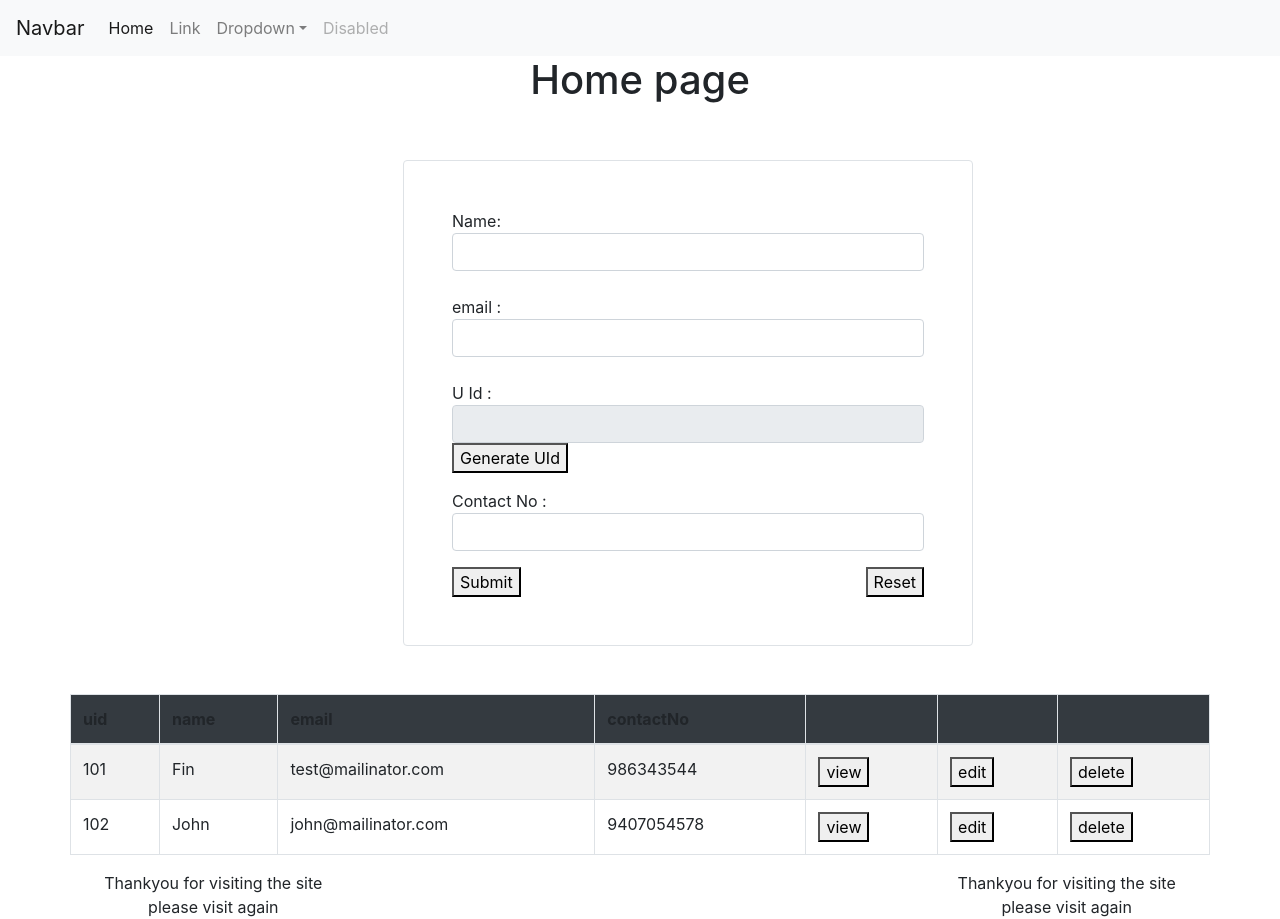
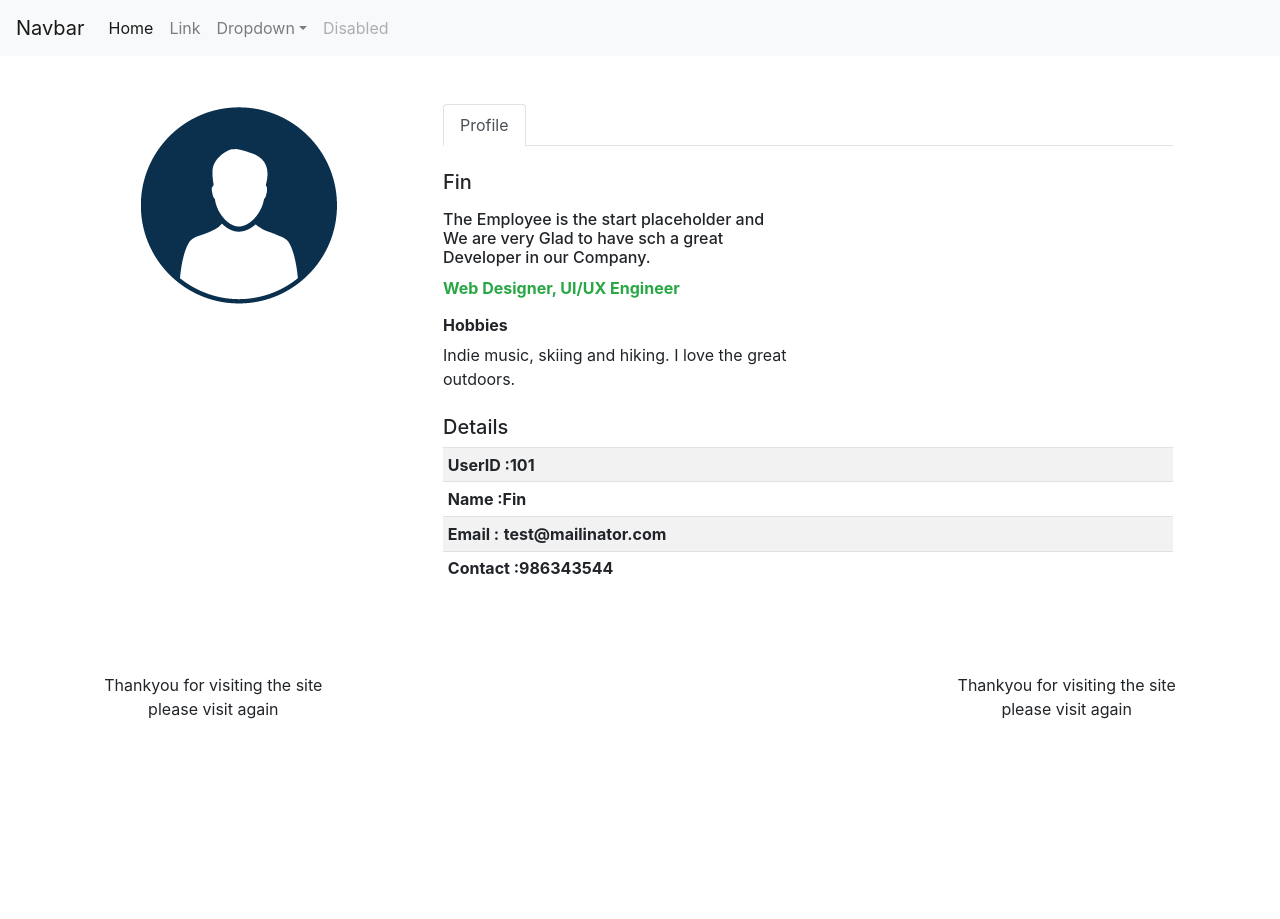
Before and after one commit to somitgarhewal/react-redux-crud, a React (Create React App) app: page /user_page/101 in a window 1280 px wide. After the commit the page ends 800 px from the top, so only its background shows below. Built offline with nearby package versions, Linux system fonts and the light colour scheme.

Commit message:
view user on userPage through routes

```diff
--- a/src/App.js
+++ b/src/App.js
@@ -3,13 +3,17 @@ import Header from './components/Header';
 import Footer from './components/Footer';
 import Home from './components/main_components/index'
 import 'bootstrap/dist/css/bootstrap.css'
+import { BrowserRouter } from 'react-router-dom';
+import AppRoutes from './components/appRoutes';
 
 const App = () => {
   return (
     <div>
-      <Header/>
-      <Home/>
-      <Footer/>
+      <BrowserRouter>
+        <Header/>
+        <AppRoutes/>
+        <Footer/>
+      </BrowserRouter>
     </div>
   );
 }
--- a/src/components/Header.js
+++ b/src/components/Header.js
@@ -1,4 +1,5 @@
 import React from 'react'
+import { Link } from 'react-router-dom'
 
 
 const Header = () => {
@@ -12,7 +13,7 @@ const Header = () => {
     <div class="collapse navbar-collapse" id="navbarSupportedContent">
       <ul class="navbar-nav mr-auto">
         <li class="nav-item active">
-          <a class="nav-link" href="#">Home <span class="sr-only">(current)</span></a>
+          <Link className="nav-link" to ='/'>Home</Link>
         </li>
         <li class="nav-item">
           <a class="nav-link" href="#">Link</a>
--- /dev/null
+++ b/src/components/UserPage.js
@@ -0,0 +1,101 @@
+import React, { Component } from 'react'
+import 'bootstrap/dist/css/bootstrap.css'
+import { connect } from 'react-redux';
+
+class UserPage extends Component {
+
+  render() {
+    const uid = this.props.match.params.uid;
+    const users= this.props.users
+    const currentUser = users.find(user => {if(user.uid == uid)return user})
+    return(
+      <div class="container m-5">
+        <div class="row my-2 ">
+          <div class="col-lg-8 order-lg-2">
+            <ul class="nav nav-tabs">
+              <li class="nav-item">
+                <a href=""
+                data-target="#profile"
+                data-toggle="tab"
+                class="nav-link active"
+                >
+                Profile
+                </a>
+              </li>
+            </ul>
+              <div className="tab-content py-4">
+                <div className="tab-pane active" id="profile">
+                  <h5 className="mb-3">{currentUser.name}</h5>
+                  <div className="row">
+                    <div className="col-md-6">
+                      <h6>
+                      The Employee is the start placeholder and We are very Glad
+                      to have sch a great Developer in our Company.
+                      </h6>
+                      <p className="text-success">
+                        {" "}
+                        <b>Web Designer, UI/UX Engineer</b>
+                      </p>
+                      <h6>
+                        <b>Hobbies</b>
+                      </h6>
+                      <p>
+                        Indie music, skiing and hiking. I love the great outdoors.
+                      </p>
+                    </div>
+                  <div className="col-md-12">
+                    <h5 className="mt-2">
+                      <span className="fa fa-clock-o ion-clock float-right"></span>
+                      Details
+                    </h5>
+                    <table className="table table-sm table-hover table-striped">
+                      <tbody>
+                        <tr>
+                          <td>
+                            <strong>UserID :</strong>
+                            <strong>{currentUser.uid}</strong>
+                          </td>
+                        </tr>
+                        <tr>
+                          <td>
+                            <strong>Name :</strong><strong>{currentUser.name}</strong>
+                          </td>
+                        </tr>
+                        <tr>
+                          <td>
+                            <strong>Email :</strong>{" "}
+                            <strong>{currentUser.email}</strong>
+                          </td>
+                        </tr>
+                        <tr>
+                          <td>
+                            <strong>Contact :</strong>
+                            <strong>{currentUser.contactNo}</strong>
+                          </td>
+                        </tr>
+                      </tbody>
+                    </table>
+                  </div>
+                </div>
+              </div>
+            </div>
+          </div>
+          <div className="col-lg-4 order-lg-1 text-center">
+            <img
+              src={require('../assets/images/download.png')}
+              className="mx-auto img-fluid img-circle d-block"
+              alt="avatar"
+            />
+          </div>
+        </div>
+      </div>
+    )
+  }
+}
+const mapStateToProps = (state) => {
+  return {
+    users : state.users
+  };
+}
+
+export default connect(mapStateToProps)(UserPage);
--- /dev/null
+++ b/src/components/appRoutes.js
@@ -0,0 +1,13 @@
+import React, { Children } from 'react'
+import { Route, Switch } from 'react-router-dom';
+import Home from '../components/main_components/index'
+import UserPage from "./UserPage"
+
+const AppRoutes = ({match}) => {
+  return (<Switch>
+    <Route path="/" component={Home} exact/>
+    <Route path="/user_page/:uid" component={UserPage}/>
+  </Switch>)
+}
+
+export default AppRoutes
--- a/src/components/main_components/Form.js
+++ b/src/components/main_components/Form.js
@@ -2,7 +2,7 @@ import React, { Component } from 'react'
 import nextId from 'react-id-generator'
 import { connect } from 'react-redux';
 import { addNewUser } from '../../redux/actions/userActions'
-import { updateUser } from '../../redux/actions/userActions'
+import {updateUser} from '../../redux/actions/userActions'
 
 class Form extends Component {
   state = {
@@ -33,9 +33,7 @@ class Form extends Component {
   changeContactHandler = (event) => {
     this.setState({ contactNo:event.target.value })
   }
-  editUser = (event) => {
 
-  }
   submit = () => {
     if (this.state.uid=='') this.setState({uid:' '})
     const user = {
@@ -46,7 +44,7 @@ class Form extends Component {
     }
     // const emailAlreadyExist = this.checkExistingUser()
     // console.log('emailAlreadyExist', emailAlreadyExist)
-    if(!this.state.contactNo.match(/^\d{10}$/)) alert("please enter correct contact no")
+    // if(!this.state.contactNo.match(/^\d{10}$/)) alert("please enter correct contact no")
     if(!/^[A-Za-z ]+$/.test(this.state.name)) alert("please enter alphabets only in name")
     if(this.state.email.includes('@') && this.state.email.includes('.')) {
       this.setState({isEmailValid:true})
@@ -60,7 +58,6 @@ class Form extends Component {
           /^[A-Za-z ]+$/.test(this.state.name) &&
           !(this.state.uid == '' || this.state.uid == ' ') && !this.props.isEdit)
             {
-            // this.props.newUser(user);
             console.log(user)
             this.props.addNewUser( user );
             this.reset();
--- a/src/components/main_components/Table.js
+++ b/src/components/main_components/Table.js
@@ -1,6 +1,7 @@
 import React, { Component } from 'react'
 import { deleteUser } from '../../redux/actions/userActions'
 import { connect } from 'react-redux'
+import { Link } from 'react-router-dom';
 
 class Table extends Component {
 
@@ -26,13 +27,15 @@ class Table extends Component {
               <td>{element.email}</td>
               <td>{element.contactNo}</td>
               <td>
+              <Link to={`/user_page/${element.uid}`}>
                   <button
                     className='viewButton'
                     type='button'
-                    onClick={() =>this.onClickView()}>
+                  >
                     <i className='fa fa-eye'></i>
                     view
                   </button>
+                </Link>
               </td>
               <td>
                 <button
--- a/src/components/main_components/index.js
+++ b/src/components/main_components/index.js
@@ -21,6 +21,13 @@ class Home extends Component {
     const currentUser = usersRef.find(element => element.uid == uid)
     this.setState({currentUser : currentUser, isEdit:true})
   }
+  onClickView = (uid) => {
+    const usersRef=[...this.props.users]
+    const currentUser = usersRef.find(element => element.uid == uid)
+    this.setState({currentUser : currentUser})
+    console.log(currentUser)
+
+  }
   render() {
     return (
       <>
@@ -29,14 +36,18 @@ class Home extends Component {
           isEdit={this.state.isEdit}
           updated={this.updated}
         />
-        <Table users={this.props.users} editUser={this.editUser}/>
+        <Table users={this.props.users}
+          editUser={this.editUser}
+          onClickView={this.onClickView}
+        />
       </>
     )
   }
 }
 const mapStateToProps = (state) => {
   return {
-    users : state.users
+    users : state.users,
+    currentUser : state.currentUser
   };
 }
 
```
Also changed, not shown: src/assets/images/download.png (added), src/redux/actions/userActions.js (line endings or trailing spaces).
